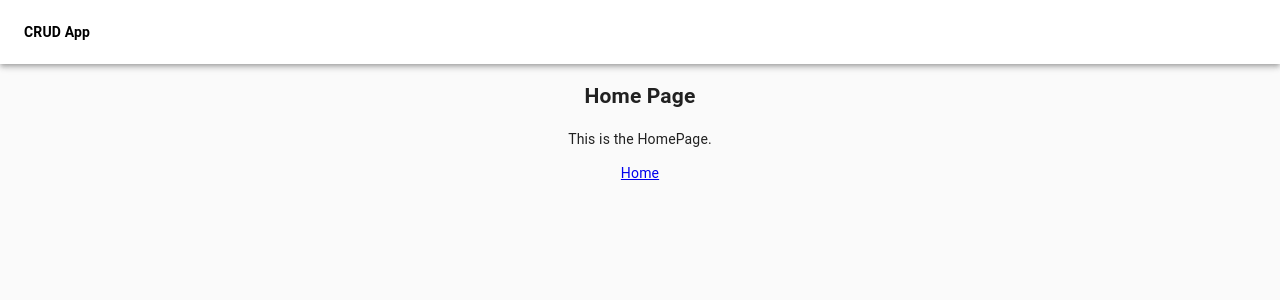
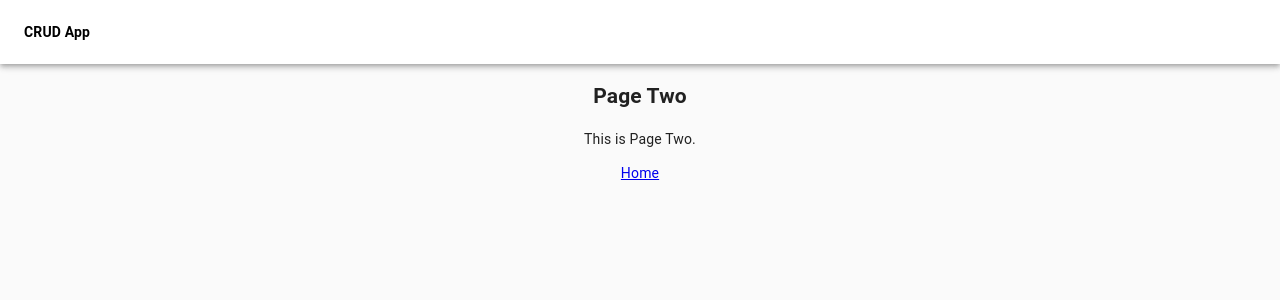
Before and after one commit to unegma/web3.unegma.work, a React (Create React App) app: page /page-two in a window 1280 px wide. Before the commit this address led to /. Shown: the top 300 px of the page. Built offline with nearby package versions, Linux system fonts and the light colour scheme.

Commit message:
Add page two

```diff
--- a/src/App.tsx
+++ b/src/App.tsx
@@ -6,8 +6,9 @@ import {
   Redirect,
 } from 'react-router-dom';
 import './App.scss';
+import Menu from './components/Menu/Menu';
 import HomePage from './pages/HomePage/HomePage';
-import Menu from './components/Menu/Menu';
+import PageTwo from "./pages/PageTwo/PageTwo";
 
 function App(): JSX.Element {
   return (
@@ -16,6 +17,7 @@ function App(): JSX.Element {
         <Menu>CRUD App</Menu>
         <Switch>
           <Route exact path="/" component={HomePage} />
+          <Route exact path="/page-two" component={PageTwo} />
           <Redirect to="/" />
         </Switch>
       </Router>
--- a/src/pages/HomePage/HomePage.tsx
+++ b/src/pages/HomePage/HomePage.tsx
@@ -7,8 +7,8 @@ export default function HomePage(): JSX.Element {
       <h1>Home Page</h1>
       <p>This is the HomePage.</p>
 
-      <Link to="./" className="button">
-        Home
+      <Link to="/page-two" className="button">
+        Page Two
       </Link>
     </section>
   );
--- /dev/null
+++ b/src/pages/PageTwo/PageTwo.tsx
@@ -0,0 +1,15 @@
+import React from 'react';
+import { Link } from 'react-router-dom';
+
+export default function PageTwo(): JSX.Element {
+  return (
+    <section className="container">
+      <h1>Page Two</h1>
+      <p>This is Page Two.</p>
+
+      <Link to="./" className="button">
+        Home
+      </Link>
+    </section>
+  );
+}
```
